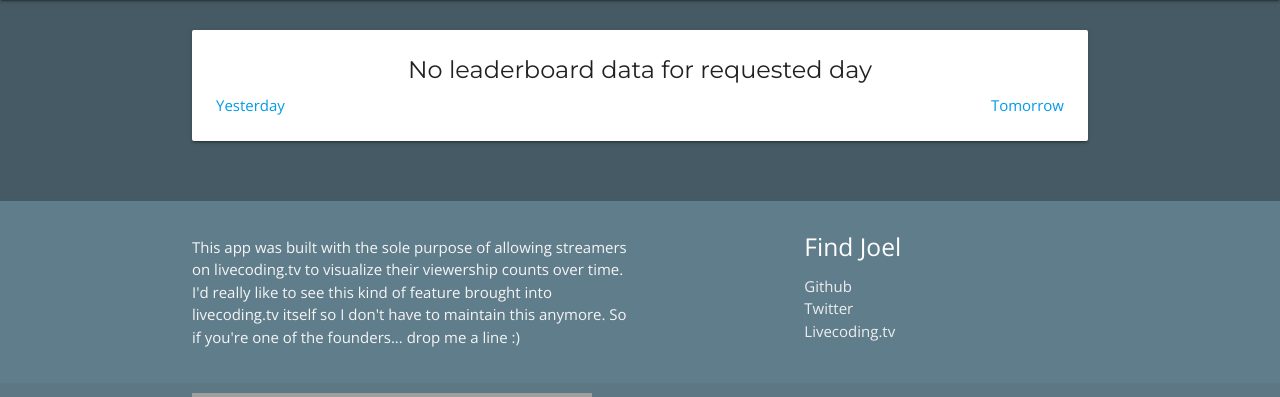
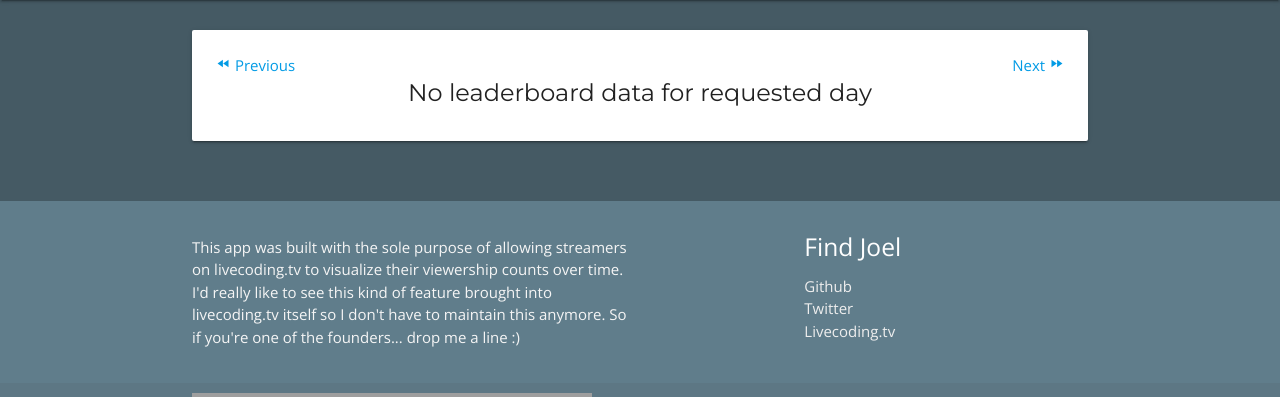
Before and after one commit to taddeimania/lctva, a Django app: template app/templates/leaderboard/today.html in a window 1280 px wide. Shown: the part 64-461 px from the top of the page. Run offline with Django 3.2, Linux system fonts and the light colour scheme; the template is opened without the code that fills it, so the values that code supplies are empty; some libraries are stand-ins or nearby versions; grey boxes are pictures that could not be loaded.

Commit message:
code and UI cleanup for leaderboard

```diff
--- a/app/templates/leaderboard/today.html
+++ b/app/templates/leaderboard/today.html
@@ -4,17 +4,17 @@
 {% block content %}
   <div class="card">
     <div class="card-content">
+      <span class="left">
+        <a href="{% url 'leaderboard_specific_day_view' yesterday %}"><i class="material-icons tiny">fast_rewind</i> Previous</a>
+      </span>
+      <span class="right">
+        <a href="{% url 'leaderboard_specific_day_view' tomorrow %}">Next <i class="material-icons tiny">fast_forward</i></a>
+      </span>
+      <br>
       {% if leaderboard_data %}
       <div class="card-title title center">
         Leaderboard for {{ leaderboard_data.date }}
       </div>
-      <span class="left">
-        <a href="{% url 'leaderboard_specific_day_view' yesterday %}">Yesterday</a>
-      </span>
-      <span class="right">
-        <a href="{% url 'leaderboard_specific_day_view' tomorrow %}">Tomorrow</a>
-      </span>
-      <br>
 
       <div class="row">
         <div class="col s6">
@@ -75,13 +75,6 @@
       <div class="card-title title center">
         No leaderboard data for requested day
       </div>
-      <span class="left">
-        <a href="{% url 'leaderboard_specific_day_view' yesterday %}">Yesterday</a>
-      </span>
-      <span class="right">
-        <a href="{% url 'leaderboard_specific_day_view' tomorrow %}">Tomorrow</a>
-      </span>
-      <br>
       {% endif %}
     </div>
   </div>
--- a/app/views/leaderboard.py
+++ b/app/views/leaderboard.py
@@ -12,9 +12,7 @@ def get_daily_leaderboard_data(date):
     if leaderboard:
         data = leaderboard.first()
         leaderboard_data = data
-    yesterday = date + datetime.timedelta(days=-1)
-    tomorrow = date + datetime.timedelta(days=1)
-    return leaderboard_data, yesterday, tomorrow
+    return leaderboard_data, date + datetime.timedelta(days=-1), date + datetime.timedelta(days=1)
 
 
 class LeaderBoardDailyView(TemplateView):
@@ -30,7 +28,6 @@ class LeaderBoardDailyView(TemplateView):
         return context
 
 
-
 class LeaderBoardSpecificDayView(TemplateView):
     template_name = "leaderboard/today.html"
 
```
